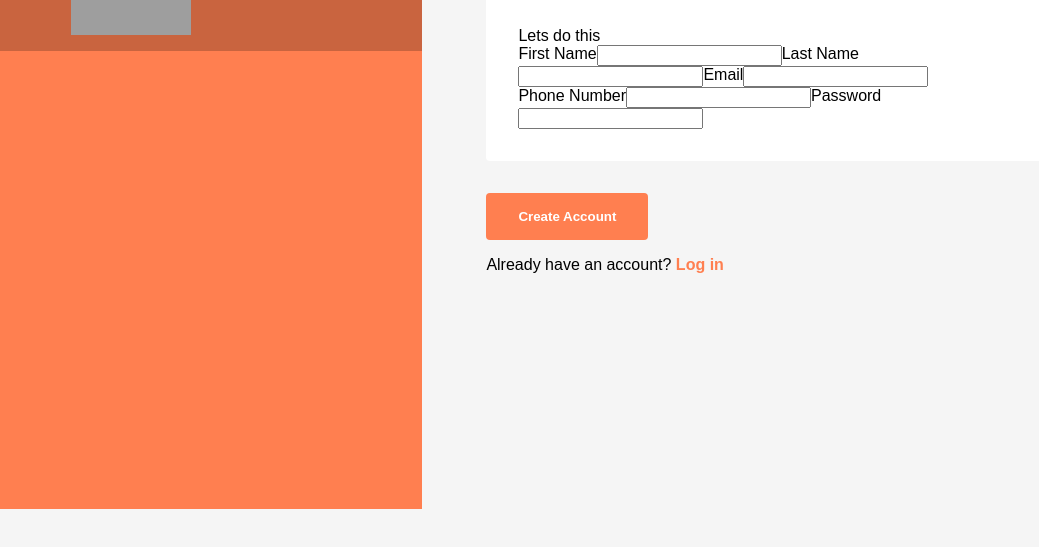
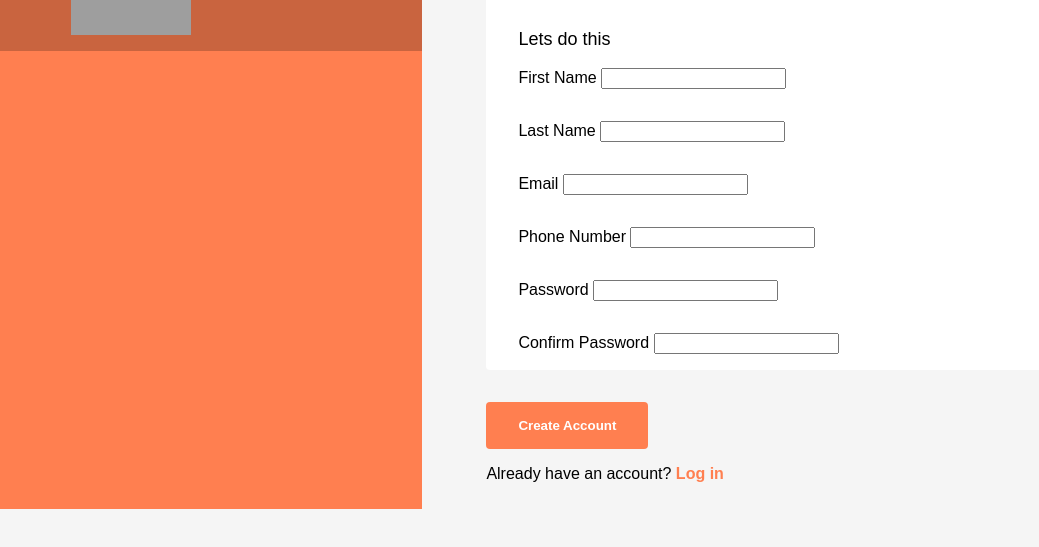
Before and after one commit to huzefazaheer/sign-up-form, a plain HTML site: page index.html in a window 1280 px wide. Shown: the part 291-838 px from the top of the page, without its empty margins (0-1039 px from the left). Drawn offline with Linux system fonts and the light colour scheme; grey boxes are pictures that could not be loaded.

Commit message:
Form spacing

```diff
--- a/index.html
+++ b/index.html
@@ -28,23 +28,38 @@
         <p class="big">You <em>know</em> you want to.</p>
 
         <div class="signupform">
-          Lets do this
+          <p>Lets do this</p>
 
           <form action="/">
+            <div class="forminput">
               <label for="first_name">First Name</label>
               <input type="text" id="first_name" />
+            </div>
 
+            <div class="forminput">
               <label for="last_name">Last Name</label>
               <input type="text" id="last_name" />
+            </div>
 
+            <div class="forminput">
               <label for="email">Email</label>
               <input type="email" id="email" />
+            </div>
 
+            <div class="forminput">
               <label for="phone">Phone Number</label>
               <input type="tel" id="phone" />
+            </div>
 
+            <div class="forminput">
               <label for="password">Password</label>
-            <input type="password" id="first_name" />
+              <input type="password" id="password" />
+            </div>
+
+            <div class="forminput">
+              <label for="repassword">Confirm Password</label>
+              <input type="password" id="repassword" />
+            </div>
           </form>
         </div>
 
--- a/style.css
+++ b/style.css
@@ -37,6 +37,11 @@ form {
   display: flex;
   flex-wrap: wrap;
   align-content: flex-start;
+  gap: 2rem;
+}
+
+.forminput {
+  display: block;
 }
 
 img {
@@ -80,8 +85,12 @@ img {
 
 .signupform {
   background-color: white;
-  padding: 2rem;
+  padding: 1rem 2rem;
   border-radius: 4px;
+}
+
+.signupform p {
+  font-size: large;
 }
 
 .logo p {
```
Lines whose indentation alone changed are shown as unchanged.
